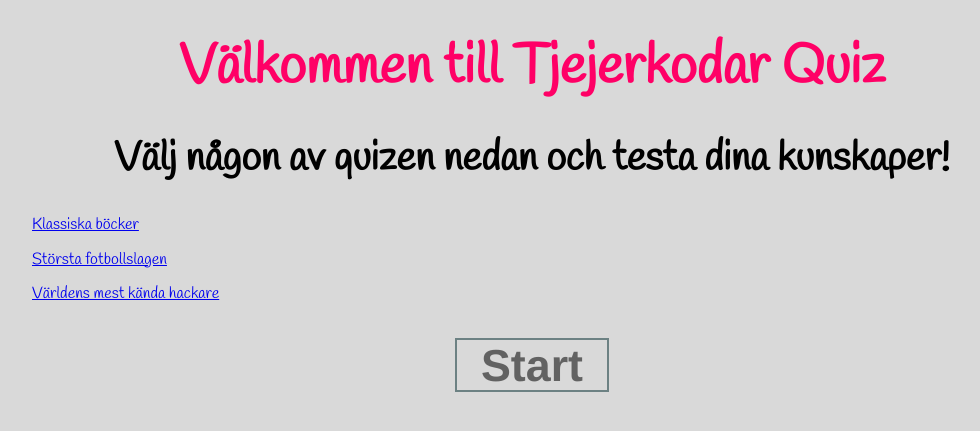
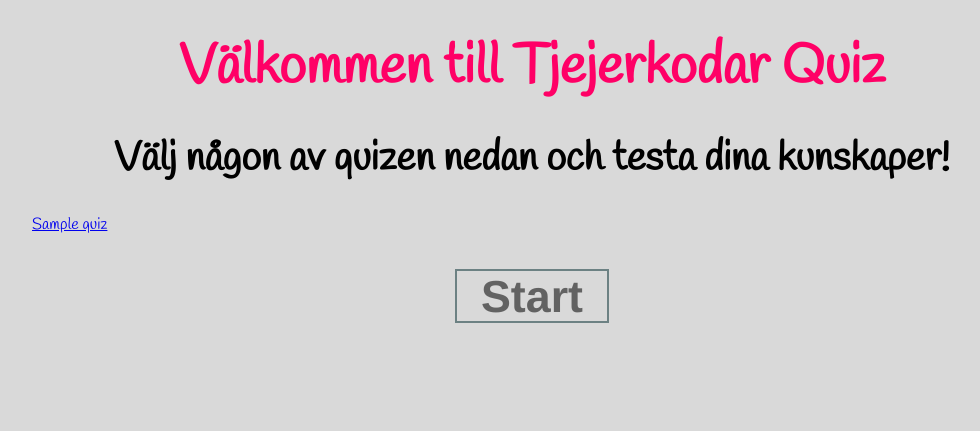
Before and after one commit to agnesjohansson/quizsite, a Django app: page / in a window 1280 px wide. Shown: the top 431 px of the page, without its empty margins (108-1088 px from the left). Run offline with Django 3.2, Linux system fonts and the light colour scheme; tables that the repository leaves empty hold one stand-in row (values such as "Sample post"); some libraries are stand-ins or nearby versions.

Commit message:
Koppla modeller

```diff
--- a/quiz/templates/quiz/startpage.html
+++ b/quiz/templates/quiz/startpage.html
@@ -14,8 +14,8 @@
 
 	<h2> Välj någon av quizen nedan och testa dina kunskaper!</h2>
 
-	{% for quiz_slug, quiz in quizzes.items %}
-		 <p><a href="{% url "quiz_page" quiz_slug %}">
+	{% for quiz in quizzes %}
+		 <p><a href="{% url "quiz_page" quiz.slug %}">
 			{{ quiz.name }}
 		</a></p>
 		{% endfor %}
--- a/quiz/views.py
+++ b/quiz/views.py
@@ -1,24 +1,13 @@
 # coding: utf-8
 from django.shortcuts import render
 
-quizzes = {
-	"klassiker": {
-   		"name": u"Klassiska böcker",
-	   	"description": u"Hur bra kan du dina klassiker?"
-	},
-	"fotboll": {
-	   	"name": u"Största fotbollslagen",
-	   	"description": u"Kan du dina lag?"
-	},
-	"kanda-hackare": {
-	    	"name": u"Världens mest kända hackare",
-	    	"description": u"Hackerhistoria är viktigt, kan du den?"	},
-}
+from quiz.models import Quiz
+
 
 # Create your views here.
 def startpage(request):
 	context = {
-		"quizzes": quizzes,
+		"quizzes": Quiz.objects.all(),
 	}
 	return render(request, "quiz/startpage.html", context)
 
```
